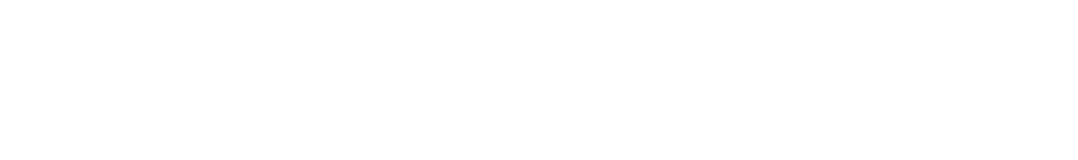
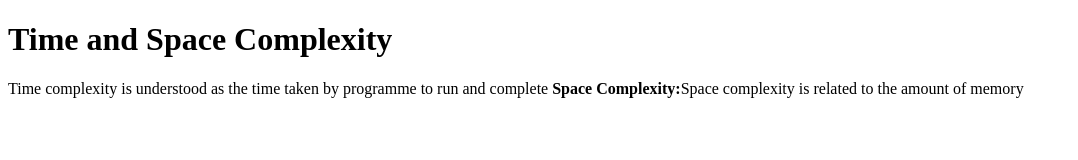
Before and after one commit to acciojob/time-and-space-complexity-tejbari5, a website: page main.html in a window 1280 px wide. Shown: the whole page, without its empty margins (0-1078 px from the left). Drawn offline with Linux system fonts and the light colour scheme.

Commit message:
created a submission

```diff
--- a/main.html
+++ b/main.html
@@ -7,8 +7,12 @@
 </head>
 
 <body>
-	<!-- the entire body must be written by student -->
-    <script type="text/javascript" src="./script.js">
+	<h1>Time and Space Complexity
+	</h1>
+<p>Time complexity is understood as the time taken by programme to run and complete
+	<b>Space Complexity:</b>Space complexity is related to the amount of memory
+
+	<script type="text/javascript" src="./script.js">
 </script>
 
 </body>
```
